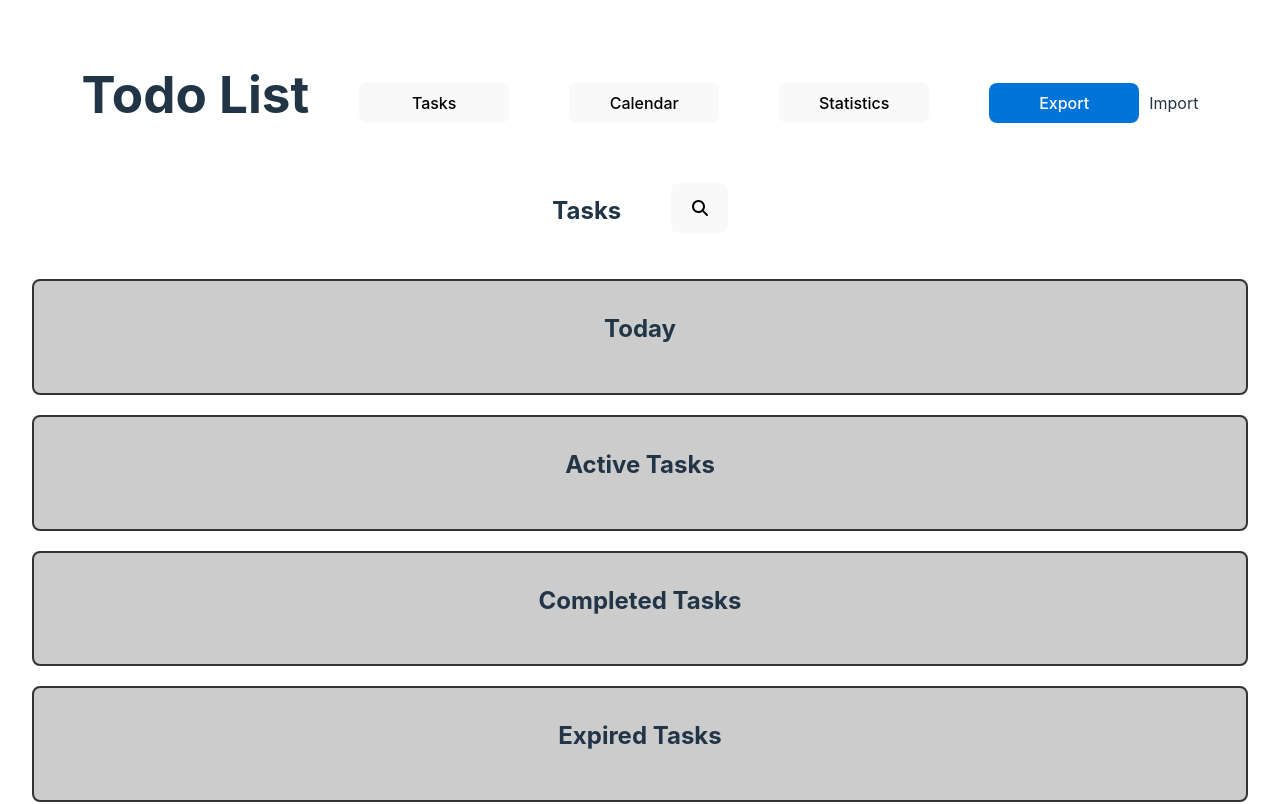
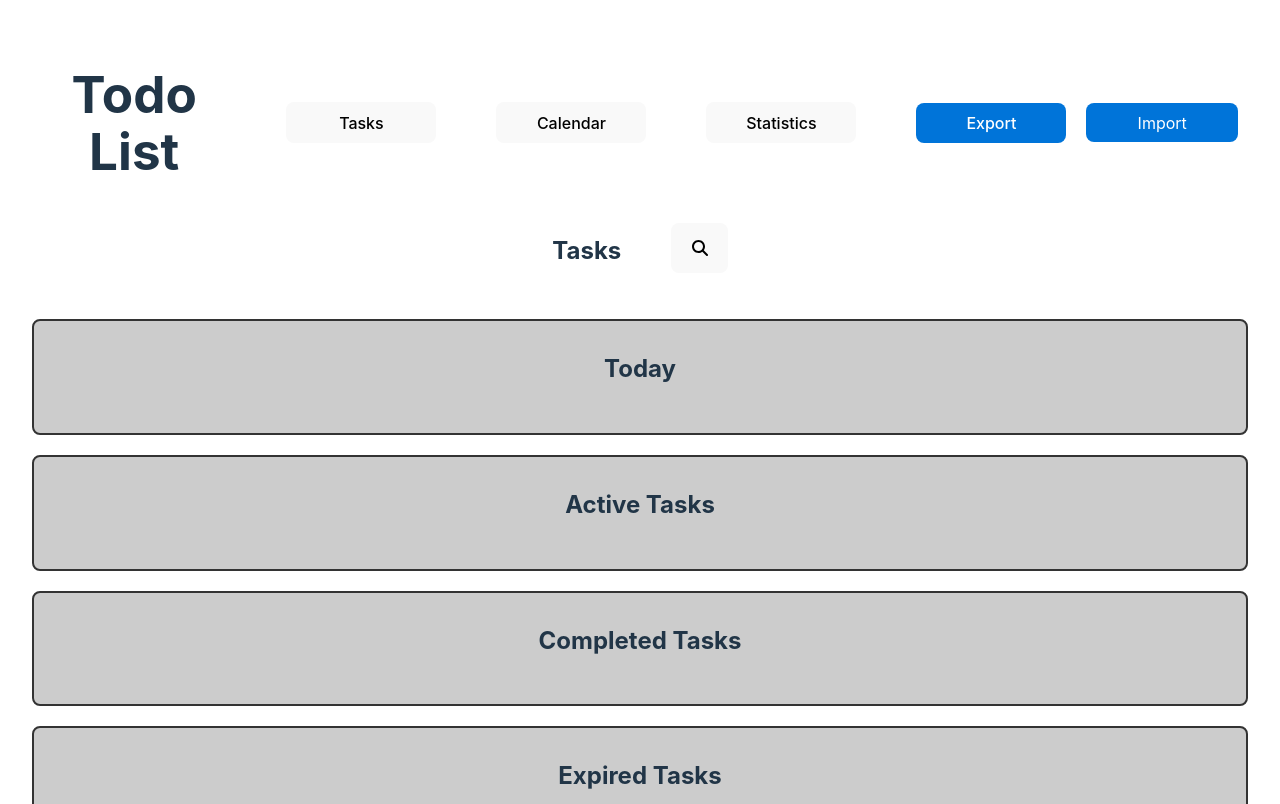
Before and after one commit to Hugo-Blois/toDoList-ReactApp, a React (Vite) app in the folder toDoList-ReactApp/: page / in a window 1280 px wide. Shown: the top 804 px of the page. Built offline with nearby package versions, Linux system fonts and the light colour scheme.

Commit message:
Corretion CSS Import button

```diff
--- a/toDoList-ReactApp/src/App.css
+++ b/toDoList-ReactApp/src/App.css
@@ -155,8 +155,28 @@
   flex: 1;
 }
 
+/* Style de base du label */
+.import-label {
+    display: inline-block;
+    background-color: #0074d9;
+    color: #fff;
+    padding: 10px 20px;
+    margin: 10px 10px 10px 10px;
+    cursor: pointer;
+    transition: background-color 0.3s;
+    border-radius: 8px;
+    height: 20px;
+    padding-top: 0.5em;
+    padding-bottom: 0.7em;
+    padding-left: 3.2em;
+    padding-right: 3.2em;
+  }
+.import-label:hover {
+    background-color: #0056b3;
+}
+
+
 /*  Priority word key search bar CSS  */
-
 .priority-button.active {
   background-color: #007bff;
   color: #fff;
```
